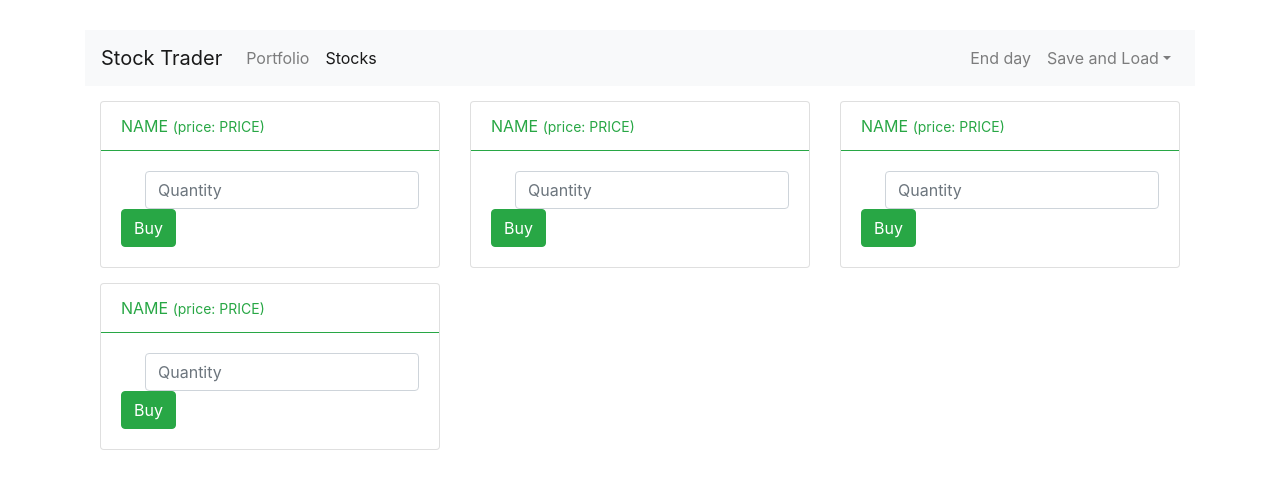
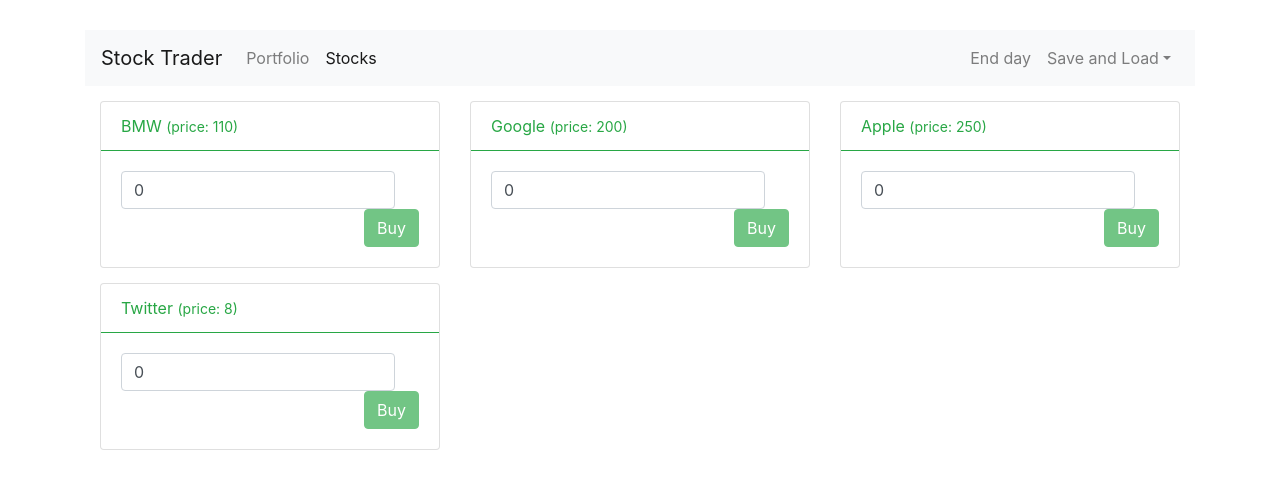
Before and after one commit to mamchurrr/stockTraider, a Vue app: page /stocks in a window 1280 px wide. Shown: the top 488 px of the page. Built offline with nearby package versions, Linux system fonts and the light colour scheme.

Commit message:
add a Buy button

```diff
--- a/src/components/stocks/Stock.vue
+++ b/src/components/stocks/Stock.vue
@@ -3,27 +3,52 @@
     <div class="col-sm-4 wrapper">
         <div class="card">
             <div class="card-header bg-transparent border-success text-success">
-                    NAME
-                    <small>(price: PRICE)</small>
+                    {{ stock.name }}
+                    <small>(price: {{stock.price}})</small>
             </div>
             <div class="card-body">
-                <div class="float-right">
+                <div class="float-left">
                     <input
                     type="number"
                     placeholder="Quantity"
-                    class="form-control">
+                    class="form-control"
+                    v-model="quantity">
                 </div>
-                <div class="float-left">
-                    <button class="btn btn-success">
+                <div class="float-right">
+                    <button
+                        class="btn btn-success"
+                        @click="stockBuy"
+                        :disabled="quantity <= 0 || !Number.isInteger(Number(quantity))">
                         Buy
                     </button>
                 </div>
             </div>
         </div>
     </div>
+</template>
 
+<script>
+export default {
+    props: ['stock'],
+    data() {
+        return {
+            quantity: 0,
+        }
+    },
+    methods: {
+        stockBuy() {
+            const order = {
+                stockId: this.stock.id,
+                stockPrice: this.stock.price,
+                quantity: this.quantity,
+            };
+            console.log(order);
+            this.quantity = 0;
+        }
+    }
+}
+</script>
 
-</template>
 
 <style lang="scss" scoped>
     .wrapper {
--- a/src/components/stocks/Stocks.vue
+++ b/src/components/stocks/Stocks.vue
@@ -1,7 +1,7 @@
 <template>
     <div>
          <div class="card-group">
-        <app-stock v-for="stock in stocks" :key="stock.name"> </app-stock>
+            <app-stock v-for="stock in stocks" :key="stock.name" :stock="stock"> </app-stock>
          </div>
     </div>
 </template>
```
